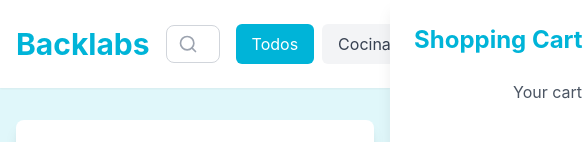
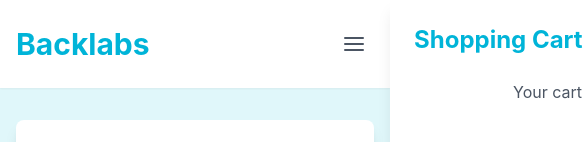
Before and after one commit to JuanCasimiro/Web-E-commerce, a React (Create React App) app in the folder web-ecommerce/: page / in a window 390 px wide. Shown: the top 142 px of the page, 585 px wide, since content can reach past the window. Built offline with nearby package versions, Linux system fonts and the light colour scheme.

Commit message:
hago el navbar responsive

```diff
--- a/web-ecommerce/src/home.js
+++ b/web-ecommerce/src/home.js
@@ -1,5 +1,5 @@
 import React, { useState } from "react";
-import { FiShoppingCart, FiPlus, FiMinus, FiStar, FiX, FiClock, FiCheck, FiTruck, FiExternalLink, FiSearch } from "react-icons/fi";
+import { FiShoppingCart, FiPlus, FiMinus, FiStar, FiX, FiClock, FiCheck, FiTruck, FiExternalLink, FiSearch, FiMenu } from "react-icons/fi";
 
 const mockProducts = [
   {
@@ -107,6 +107,7 @@ export const EcommerceStore = () => {
   const [isCartOpen, setIsCartOpen] = useState(false);
   const [selectedCategory, setSelectedCategory] = useState("Todos");
   const [searchQuery, setSearchQuery] = useState("");
+  const [isMobileMenuOpen, setIsMobileMenuOpen] = useState(false);
 
 
 
@@ -404,9 +405,18 @@ export const EcommerceStore = () => {
     <div className="min-h-screen bg-[#E0F7FA]">
             <header className="bg-white shadow-sm sticky top-0 z-40">
         <div className="max-w-7xl mx-auto px-4 py-6">
-          <div className="flex items-center justify-between space-x-4">
+          <div className="flex flex-col md:flex-row md:items-center md:justify-between space-y-4 md:space-y-0 md:space-x-4">
+            <div className="flex items-center justify-between">
               <h1 className="text-3xl font-bold text-[#00B4D8]">Backlabs</h1>
+              <button
+                onClick={() => setIsMobileMenuOpen(!isMobileMenuOpen)}
+                className="md:hidden p-2 text-gray-600 hover:text-gray-900"
+              >
+                <FiMenu size={24} />
+              </button>
+            </div>
 
+            <div className={`${isMobileMenuOpen ? "flex" : "hidden"} md:flex flex-col md:flex-row w-full md:items-center space-y-4 md:space-y-0 md:space-x-4`}>
               <div className="flex-1 max-w-xl relative">
                 <div className="absolute inset-y-0 left-0 pl-3 flex items-center pointer-events-none">
                   <FiSearch className="h-5 w-5 text-gray-400" />
@@ -420,8 +430,8 @@ export const EcommerceStore = () => {
                 />
               </div>
 
-            <div className="flex items-center space-x-4">
-              <div className="flex space-x-2">
+              <div className="flex flex-col md:flex-row space-y-2 md:space-y-0 md:space-x-4">
+                <div className="flex flex-wrap gap-2">
                   {categories.map((category) => (
                     <button
                       key={category}
@@ -439,10 +449,11 @@ export const EcommerceStore = () => {
                   <FiShoppingCart size={24} />
                   {cart.length > 0 && (
                     <span className="absolute -top-1 -right-1 bg-[#4CAF50] text-white w-5 h-5 rounded-full flex items-center justify-center text-xs">
-                    {cart.length}
+                      {cart.reduce((total, item) => total + item.quantity, 0)}
                     </span>
                   )}
                 </button>
+              </div>
             </div>
           </div>
         </div>
```
Lines whose indentation alone changed are shown as unchanged.
